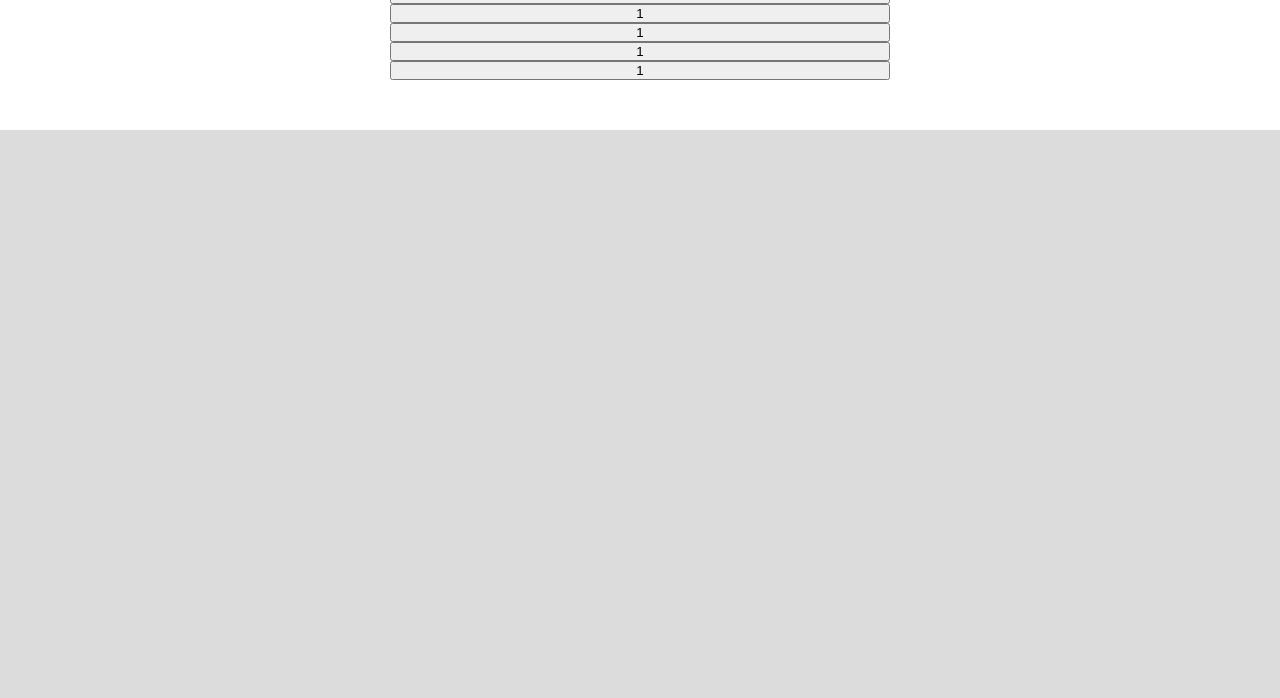
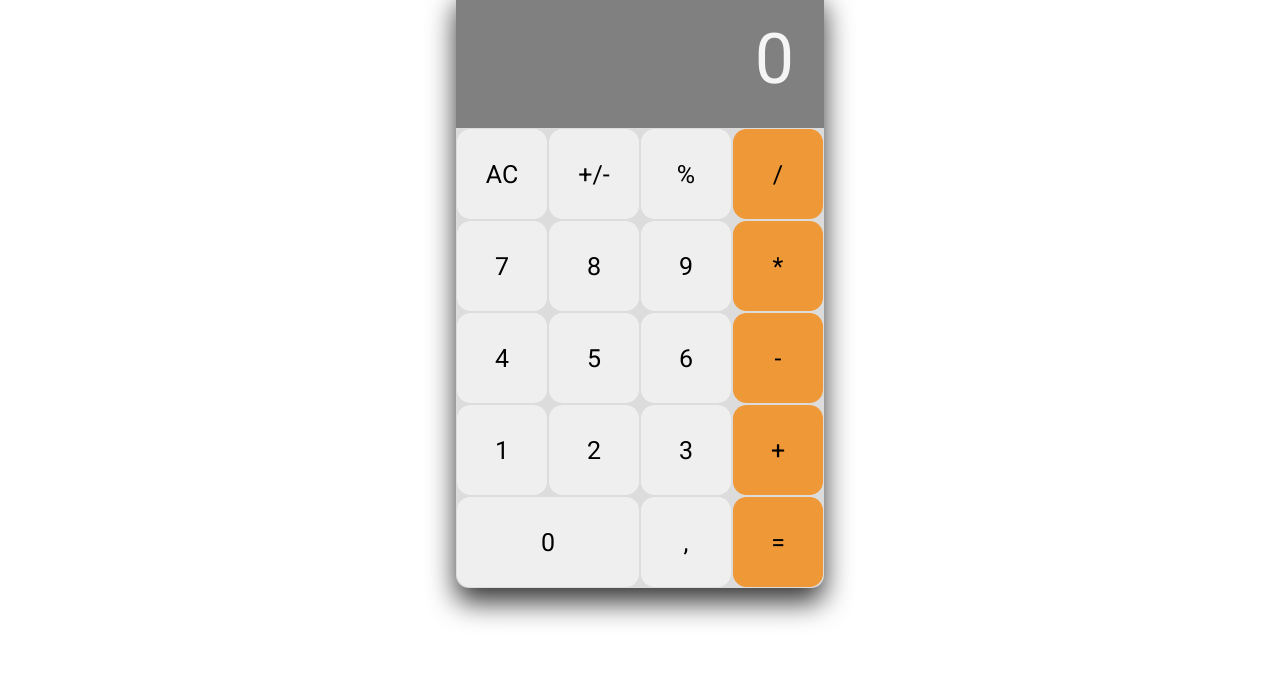
Before and after one commit to yakelz/web_calculator, a plain HTML site: page index.html in a window 1280 px wide. Shown: the part 102-800 px from the top of the page. Drawn offline with Linux system fonts and the light colour scheme.

Commit message:
finish frontview

```diff
--- a/index.html
+++ b/index.html
@@ -8,15 +8,30 @@
 </head>
 <body>
     <div class="wrapper">
-        <div class="container">
-            <h1>Calculator</h1>
-            <div class="grid">
-                <button class="number">1</button>
-                <button class="number">1</button>
-                <button class="number">1</button>
-                <button class="number">1</button>
-                <button class="number">1</button>
-            </div>
+        <div class="calc__display">
+            <input type="text" placeholder="0" class="result" readonly>
+        </div>
+        <div class="calc__buttons">
+            <button class="btn">AC</button>
+            <button class="btn">+/-</button>
+            <button class="btn">%</button>
+            <button class="btn btn_color" >/</button>
+            <button class="btn">7</button>
+            <button class="btn">8</button>
+            <button class="btn">9</button>
+            <button class="btn btn_color">*</button>
+            <button class="btn">4</button>
+            <button class="btn">5</button>
+            <button class="btn">6</button>
+            <button class="btn btn_color">-</button>
+            <button class="btn">1</button>
+            <button class="btn">2</button>
+            <button class="btn">3</button>
+            <button class="btn btn_color">+</button>
+            <button class="btn btn_big">0</button>
+            <button class="btn">,</button>
+            <button class="btn btn_color">=</button>
+
         </div>
     </div>
     <script src="/script.js"></script>
--- a/style.css
+++ b/style.css
@@ -1,24 +1,66 @@
+@import url('https://fonts.googleapis.com/css2?family=Roboto&display=swap');
+
 *{
     padding: 0;
     margin: 0;
     box-sizing: border-box;
 }
-body{
-    margin: 0;
-    font-family: 'Source Sans Pro', sans-serif;
+body {
+    font-family: 'Roboto', sans-serif;
+}
+.wrapper {
     background-color: #dcdcdc;
+    border-radius: 13px;
+    max-width: 1400px;
+    margin: 90px auto;
+    width: 368px;
+    height: 600px;
+    box-shadow: 0 14px 28px rgba(0, 0, 0, 0.8);
+}
+.calc__display{
+    border-radius: 13px 13px 0px 0px;
+    background-color: gray;
+    height: 140px;
+    padding: 30px;
+    text-align: right;
 }
 
-.container {
+.result {
+    width: 100%;
+    font: inherit;
+    background: transparent;
+    border: 0;
+    outline: 0;
+    font-size: 70px;
+    text-align: right;
+}
+.result::placeholder {
+    color: whitesmoke;
+}
+.calc__buttons {
+height: 500px;
+display: table;
+}
+.btn{
+    font: inherit;
+    font-size: 25px;
+    margin: 1px;
+    border: 0;
+    border-radius: 15%;
+    width: 90px;
+    height: 90px;
+}
+.btn:hover {
+    background: #e8e8e8;
+}
 
-    padding: 50px;
-    text-align: center;
-    max-width: 1300px;
-    background-color: white;
-    margin: auto;
+.btn_big {
+    width: 182px;
+    border-radius: 13px;
 }
-.grid {
-    display: grid;
-    margin: auto;
-    max-width: 500px;
+.btn_color:hover {
+    background: #ffc88d;
 }
+.btn_color {
+    background: #ef9838;
+}
```
Also changed, not shown: 2 other files.
